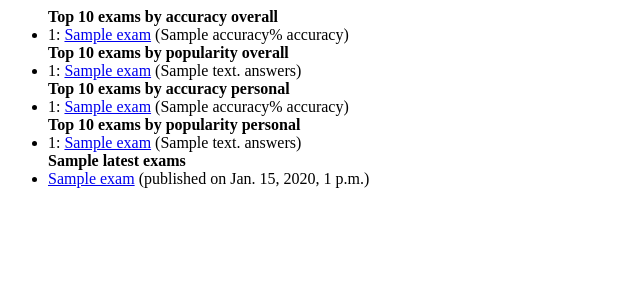
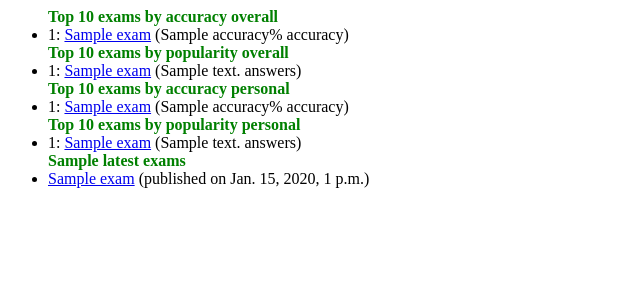
Before and after one commit to leterDieu/10th_grade_final_project, a Django app: template training/templates/training/index.html in a window 1280 px wide. Shown: the top 300 px of the page, without its empty margins (0-640 px from the left). Run offline with Django 5.2, Linux system fonts and the light colour scheme; tables that the repository leaves empty hold one stand-in row (values such as "Sample post"); the template is opened without the code that fills it: values that come from a table or form of the project are taken from there, most other values are stand-ins (such as "Sample title", 1, 10 or a date in 2020); parts of the project's set-up code (start-up, migrations or seed data) failed here and were passed over.

Commit message:
staticfiles css

```diff
--- a/compose.yml
+++ b/compose.yml
@@ -33,7 +33,7 @@ services:
       - .env
 
     volumes:
-      - app_static:/app/static
+      - app_static:/app/staticfiles
   nginx:
     image: "nginx:latest"
     volumes:
--- a/pyproject.toml
+++ b/pyproject.toml
@@ -16,6 +16,8 @@ pydotplus = "^2.0.2"
 djangorestframework-simplejwt = "^5.4.0"
 rest-framework-simplejwt = "^0.0.2"
 pandas = "^2.2.3"
+django-compressor = "^4.5.1"
+django-tailwind = {extras = ["reload"], version = "^3.8.0"}
 
 [tool.poetry.group.dev.dependencies]
 pydotplus = "^2.0.2"
--- a/sbeps/settings.py
+++ b/sbeps/settings.py
@@ -129,7 +129,10 @@ USE_TZ = True
 # https://docs.djangoproject.com/en/5.1/howto/static-files/
 
 STATIC_URL = 'static/'
-STATIC_ROOT = 'static'
+STATIC_ROOT = 'staticfiles'
+STATICFILES_DIRS = [
+    os.path.join(BASE_DIR, 'static'),
+]
 
 # Default primary key field type
 # https://docs.djangoproject.com/en/5.1/ref/settings/#default-auto-field
--- a/sbeps/urls.py
+++ b/sbeps/urls.py
@@ -20,5 +20,6 @@ from django.urls import include, path
 urlpatterns = [
     path('admin/', admin.site.urls),
     path('', include('training.urls')),
-    path('api/', include('api.urls'), name='api')
+    path('api/', include('api.urls'), name='api'),
+    path("__reload__/", include("django_browser_reload.urls")),
 ]
--- /dev/null
+++ b/static/training/style.css
@@ -0,0 +1,4 @@
+b {
+    color: green;
+    text-color: red;
+}
--- a/training/templates/training/index.html
+++ b/training/templates/training/index.html
@@ -1,6 +1,10 @@
+{% load static %}
+
+<link rel="stylesheet" href="{% static 'training/style.css' %}" />
+
 {% if exam_stats_overall_accuracy %}
 <ul>
-    <b>Top {{ top_n }} exams by accuracy overall</b>
+    <b class="b">Top {{ top_n }} exams by accuracy overall</b>
     {% for exam in exam_stats_overall_accuracy %}
     <li>
         {{ exam.number }}:
```
Also changed, not shown: static/index.css (deleted), 2 other files.
